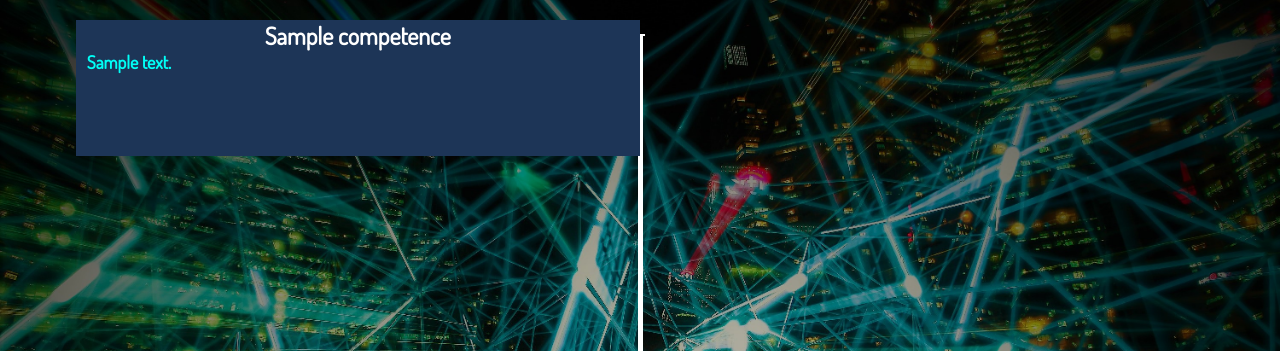
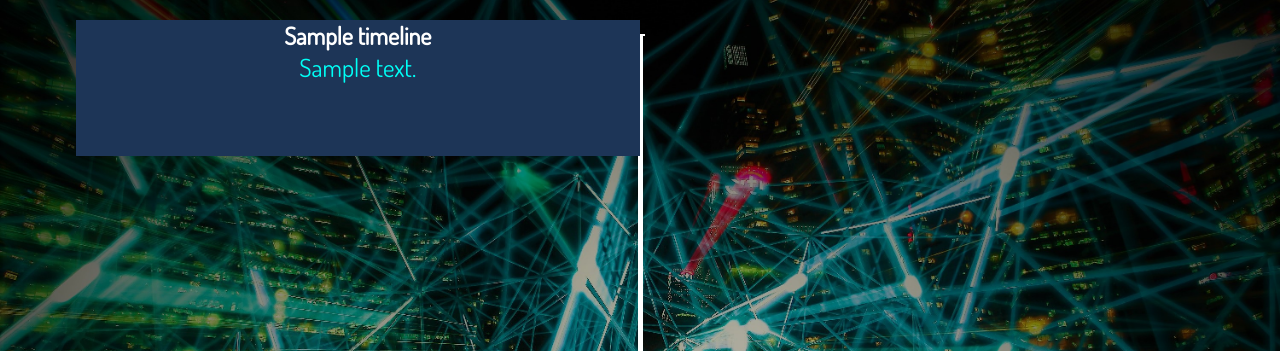
Before and after one commit to ArnaudPizz/PortfolioB1, a PHP site: page /about.php in a window 1280 px wide. Shown: the part 69-420 px from the top of the page. Run offline with PHP 8.4, Linux system fonts and the light colour scheme; tables that the repository leaves empty or names only in its code hold one stand-in row (values such as "Sample post").

Commit message:
modifications avant soutenance

```diff
--- a/public/about.php
+++ b/public/about.php
@@ -3,8 +3,8 @@
 <head>
     <meta charset="utf-8">
     <meta http-equiv="X-UA-Compatible" content="IE=edge">
-    <title>Page Title</title>
-    <meta name="viewport" content="width=device-width, initial-scale=1">
+    <title>About - Arnaud PIZZETTA</title>
+    <meta name="Portfolio" content="Portfolio of a Computer Science student in France.">
     <link rel="stylesheet" type="text/css" media="screen" href="./css/style.css" >
     <script src="./js/main.js"></script>
 </head>
--- a/public/index.php
+++ b/public/index.php
@@ -3,8 +3,8 @@
 <head>
     <meta charset="utf-8">
     <meta http-equiv="X-UA-Compatible" content="IE=edge">
-    <title>Page Title</title>
-    <meta name="viewport" content="width=device-width, initial-scale=1">
+    <title>Home - Arnaud PIZZETTA</title>
+    <meta name="Portfolio" content="Portfolio of a Computer Science student in France.">
     <link rel="stylesheet" type="text/css" media="screen" href="./css/style.css">
     <script src="./js/main.js"></script>
 </head>
--- a/public/work.php
+++ b/public/work.php
@@ -3,8 +3,8 @@
 <head>
     <meta charset="utf-8">
     <meta http-equiv="X-UA-Compatible" content="IE=edge">
-    <title>Page Title</title>
-    <meta name="viewport" content="width=device-width, initial-scale=1">
+    <title>Work - Arnaud PIZZETTA</title>
+    <meta name="Portfolio" content="Portfolio of a Computer Science student in France.">
     <link rel="stylesheet" type="text/css" media="screen" href="./css/style.css" >
     <script src="./js/main.js"></script>
 </head>
--- a/src/about_description.php
+++ b/src/about_description.php
@@ -6,7 +6,7 @@ $password = "";
 $connection = new PDO($db, $username, $password);
 
 $request = $connection->prepare("
-    SELECT * FROM competence
+    SELECT * FROM timeline
 ");
 $request->execute();
 
@@ -33,7 +33,7 @@ $competences = $request->fetchAll(PDO::FETCH_ASSOC);
             }
             echo("
                 <h2 class='title'>" . $competences[$i]['nom']  . "</h2>
-                <p class='desc'> " . $competences[$i]['desc'] . "</p>
+                <p class='descr'> " . $competences[$i]['descr'] . "</p>
 
                 </div>
             ");
```
Also changed, not shown: public/contact.php (+4 -4 lines).
